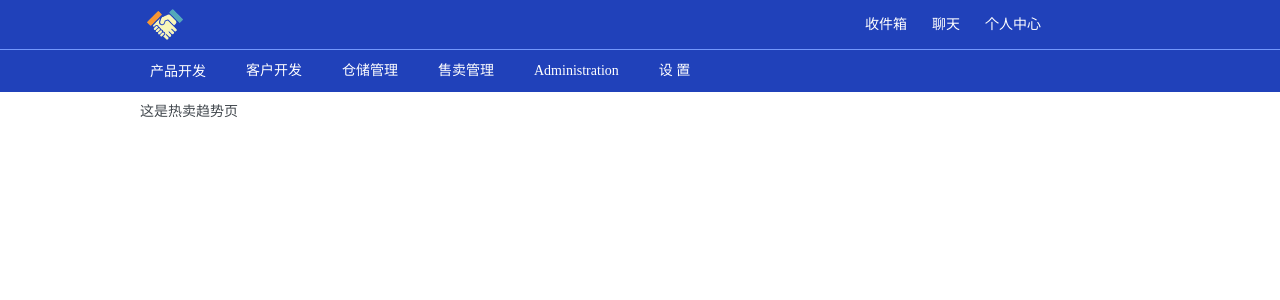
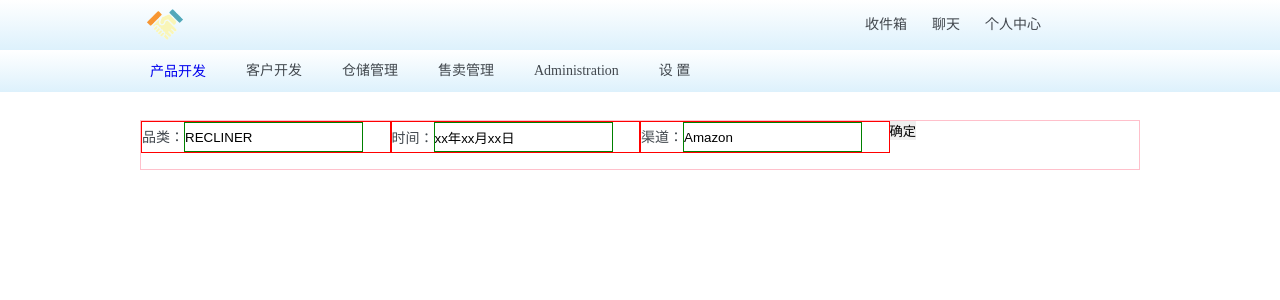
Before and after one commit to winyoung/xiaowii, a Vue app in the folder xiaowii/: page /#/hotSellingTrend in a window 1280 px wide. Shown: the top 300 px of the page. Built offline with nearby package versions, Linux system fonts and the light colour scheme; a small style sheet from the web is missing.

Commit message:
修改主页风格为第一版

```diff
--- a/xiaowii/index.html
+++ b/xiaowii/index.html
@@ -6,7 +6,7 @@
     <title>xiaowii</title>
     <link rel="shortcut icon" href="./favicon.ico" type="image/x-icon" />
     <!-- 引入字体图标库 -->
-    <link rel="stylesheet" href="//at.alicdn.com/t/font_814190_gwo68mfqvzg.css">
+    <link rel="stylesheet" href="//at.alicdn.com/t/font_814190_j75ojbw140l.css">
   </head>
   <body>
     <div id="app"></div>
--- a/xiaowii/src/assets/css/mainView.css
+++ b/xiaowii/src/assets/css/mainView.css
@@ -7,4 +7,5 @@
 .main_view .container {
   width: 1000px;
   margin: 0 auto;
+  position: relative;
 }
--- a/xiaowii/src/assets/css/mainView.less
+++ b/xiaowii/src/assets/css/mainView.less
@@ -6,5 +6,6 @@
     .container{
         width: 1000px;
         margin: 0 auto;
+        position: relative;
     }
 }
--- a/xiaowii/src/components/proDev/hotSellingTrend.vue
+++ b/xiaowii/src/components/proDev/hotSellingTrend.vue
@@ -1,25 +1,90 @@
 <template>
-    <div class="hot_selling_trend">
-        这是热卖趋势页
+    <div class="hot_selling_trend clearfix">
+        <!-- <select>
+                <option value="recliner">RECLINER</option>
+                <option value="office chair">OFFICE CHAIR</option> -->
+        <!-- <option disabled="disabled" value="value1">GAMING CHAIR</option>
+                <option disabled="disabled" value="value1">MATTRESSES</option>
+                <option disabled="disabled" value="value1">BAR STOOLS</option>
+                <option disabled="disabled" value="value1">PATIO UMBRELLA</option>
+                <option disabled="disabled" value="value1">COAT RACK</option> -->
+        <!-- </select> -->
+        <div class='hot_search '>
+            <span>品类：</span>
+            <input type="text" readonly value="RECLINER" @click="toggleShow('category')">
+            <ul class="hot_category" v-show="categoryShow">
+                <li>RECLINER</li>
+                <li>OFFICE CHAIR</li>
+            </ul>
+        </div>
+        <div class='hot_search'>
+            <span>时间：</span>
+            <input type="text" readonly value="xx年xx月xx日" @click="toggleShow('time')">
+            <ul class="hot_time" v-show="timeShow">
+                <li>xx年xx月xx日</li>
+                <li>xx年xx月xx日 </li>
+            </ul>
+        </div>
+        <div class='hot_search'>
+            <span>渠道：</span>
+            <input type="text" readonly value="Amazon"  @click="toggleShow('channel')">
+            <ul class="hot_channel" v-show="channelShow">
+                <li>Amazon</li>
+                <li>Amazon CHAIR</li>
+            </ul>
+        </div>
+        <input type="button" value="确定">
+
     </div>
 </template>
 <style lang="less">
-  .hot_selling_trend{
-      position: absolute;
-      top:100px;
-      z-index: -1;
+.hot_selling_trend {
+  width: 1000px;
+  height: 50px;
+  border: 1px solid pink;
+  position: absolute;
+  top: 120px;
+
+  .hot_search {
+    width: 25%;
+    border: 1px solid red;
+    float: left;
+    ul {
+      width: 250px;
+      margin-left: 47px;
+    }
+    input {
+      border: 1px solid green;
+      height: 30px;
+    }
   }
+}
 </style>
 <script>
 export default {
-    data(){
-        return{
-
-        }
-    },
-    mounted(){
-        // this.$store.commit('toggleShow', {isShow: false});
-        // console.log(this.$store.state.isShow, 'hotsell');
+  data() {
+    return {
+        categoryShow: false,
+        timeShow:false,
+        channelShow:false
     }
-}
+  },
+  methods:{
+      toggleShow(val){
+          console.log('>>>>>>>>>>>>>下拉调用')
+          switch(val){
+              case 'category': this.categoryShow = !this.categoryShow
+              break;
+              case 'time': this.timeShow = !this.timeShow
+              break;
+              case 'channel': this.channelShow = !this.channelShow
+              break;
+          }
+      }
+  },
+  mounted() {
+    // this.$store.commit('toggleShow', {isShow: false});
+    // console.log(this.$store.state.isShow, 'hotsell');
+  }
+};
 </script>
--- a/xiaowii/src/components/wiiHeader.vue
+++ b/xiaowii/src/components/wiiHeader.vue
@@ -37,12 +37,12 @@ export default {
 .wii_header {
   width: 100%;
   height: 50px;
-  //   background: linear-gradient(#fff, #ddf1fc);
+    background: linear-gradient(#fff, #ddf1fc);
   //   border-radius: 0 0 20px 20px;
-  background-color: #2041ba;
+  // background-color: #2041ba;
   position: fixed;
   top: 0;
-  border-bottom: 1px solid rgb(116, 152, 252);
+  // border-bottom: 1px solid rgb(116, 152, 252);
   .wii_header_container {
     width: 1000px;
     height: 50px;
@@ -78,9 +78,9 @@ export default {
           border-radius: 5px;
           box-shadow: 0 0 15px -5px black;
         }
-        span,i{
-            color: white;
-        }
+        // span,i{
+        //     color: white;
+        // }
       }
     }
   }
--- a/xiaowii/src/components/wiiMainNav.vue
+++ b/xiaowii/src/components/wiiMainNav.vue
@@ -96,15 +96,17 @@ export default {
 </script>
 <style lang="less">
 .wii_main_nav {
+  z-index:999;
   width: 100%;
   height: 42px;
-  //   background: linear-gradient(#fff, #ddf1fc);
-  background-color: #2041ba;
+    background: linear-gradient(#fff, #ddf1fc);
+//   background-color: #2041ba;
   position: fixed;
   top: 50px;
   .wii_nav_container {
     width: 1000px;
     margin: 0 auto;
+
     .wii_main_subnav {
       & > li {
         float: left;
@@ -114,9 +116,9 @@ export default {
         padding: 0 10px;
         position: relative;
         cursor: pointer;
-        span {
-          color: white;
-        }
+        // span {
+        //   color: white;
+        // }
         &:hover {
           border-radius: 5px;
           box-shadow: 0 0 15px -5px black;
@@ -131,7 +133,7 @@ export default {
           min-width: 55px;
           box-shadow: 5px 5px 5px -5px rgba(0, 0, 0, 0.5);
           background: linear-gradient(to bottom, #fff, #ddf1fc);
-          z-index: 9999;
+
           li {
             width: 100%;
             height: 30px;
```
